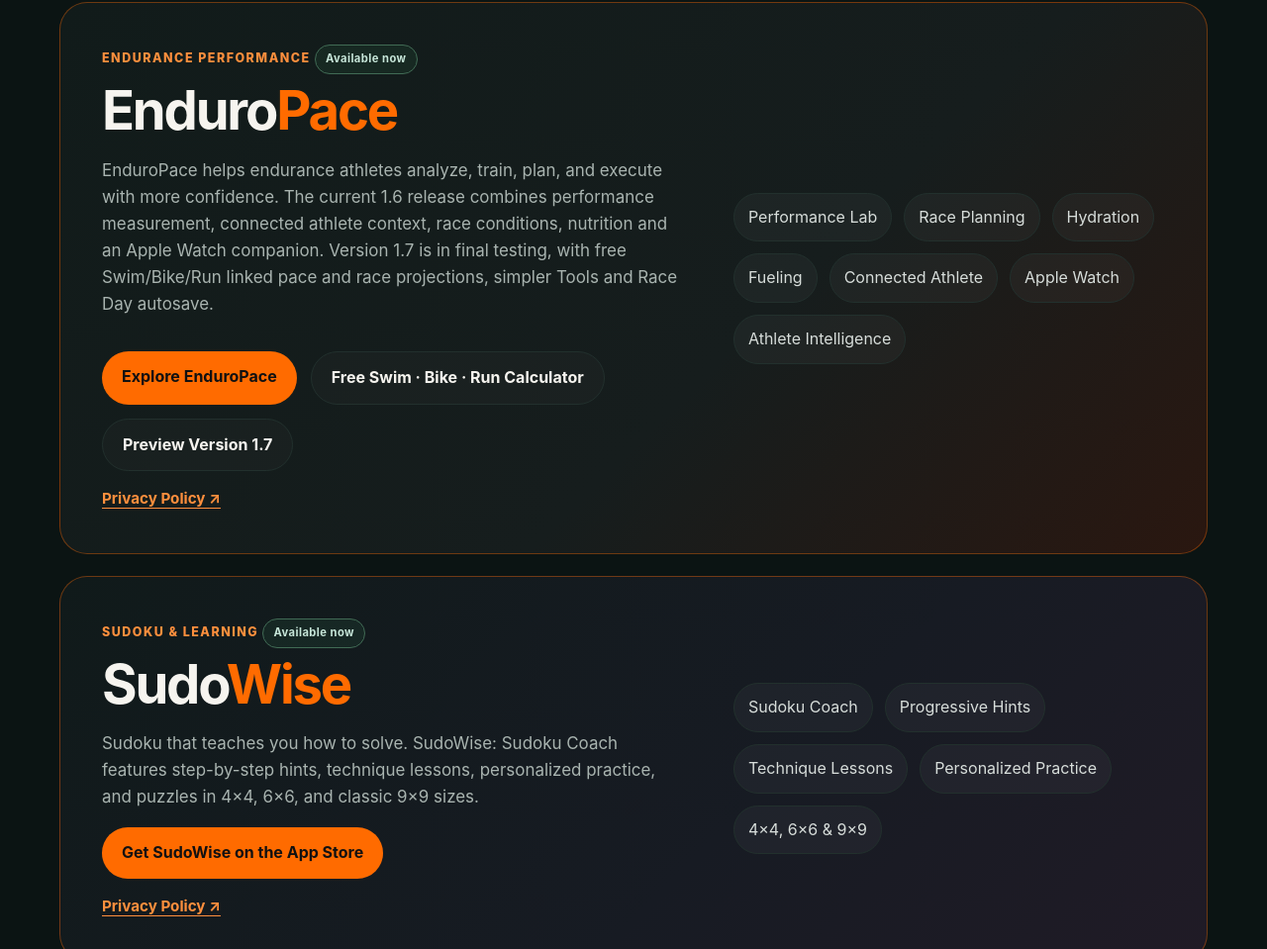
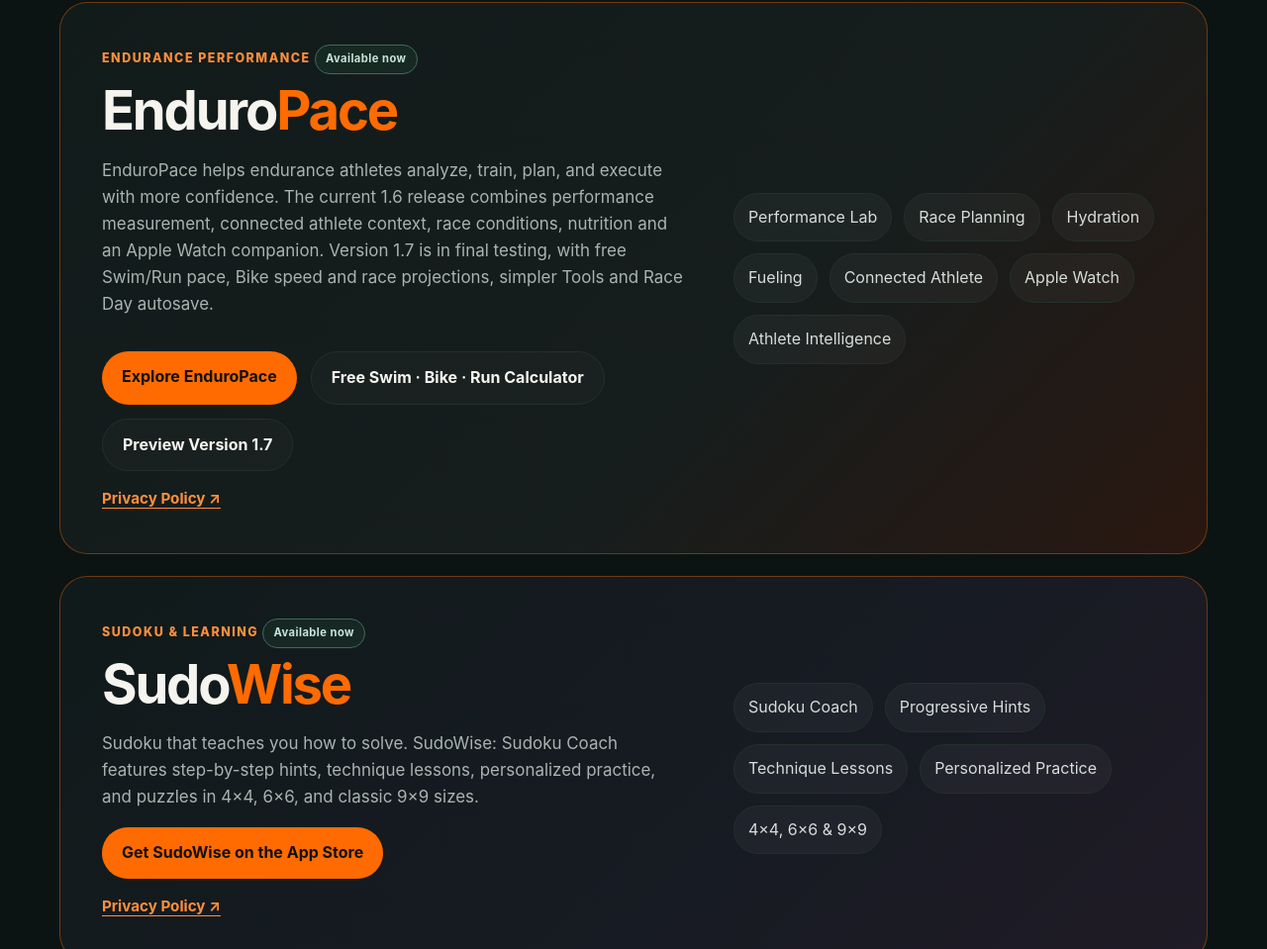
Before and after one commit to mmagriGH/gamacoraggio-site, a plain HTML site: page index.html in a window 1280 px wide. Shown: the part 1419-2378 px from the top of the page at 99% size. Drawn offline with Linux system fonts and the light colour scheme.

Commit message:
copy(web): clarify Bike uses speed, Swim and Run use pace

```diff
--- a/index.html
+++ b/index.html
@@ -83,7 +83,7 @@
               EnduroPace helps endurance athletes analyze, train, plan, and execute with more confidence.
               The current 1.6 release combines performance measurement, connected athlete context,
               race conditions, nutrition and an Apple Watch companion. Version 1.7 is in final testing,
-              with free Swim/Bike/Run linked pace and race projections, simpler Tools and Race Day autosave.
+              with free Swim/Run pace, Bike speed and race projections, simpler Tools and Race Day autosave.
             </p>
             <div class="actions">
               <a class="btn primary" href="https://enduropace.gamacoraggio.com">Explore EnduroPace</a>
```
